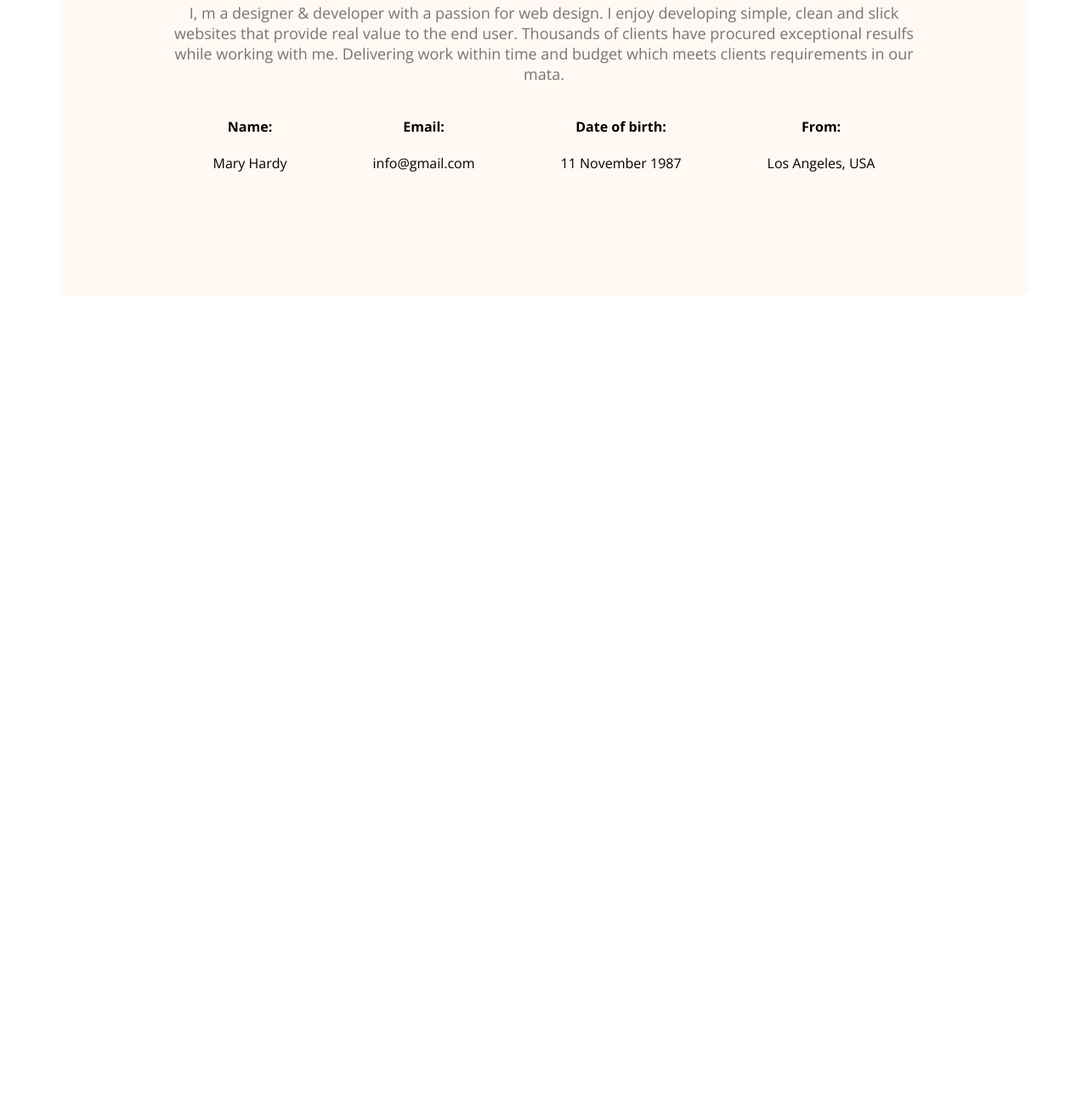
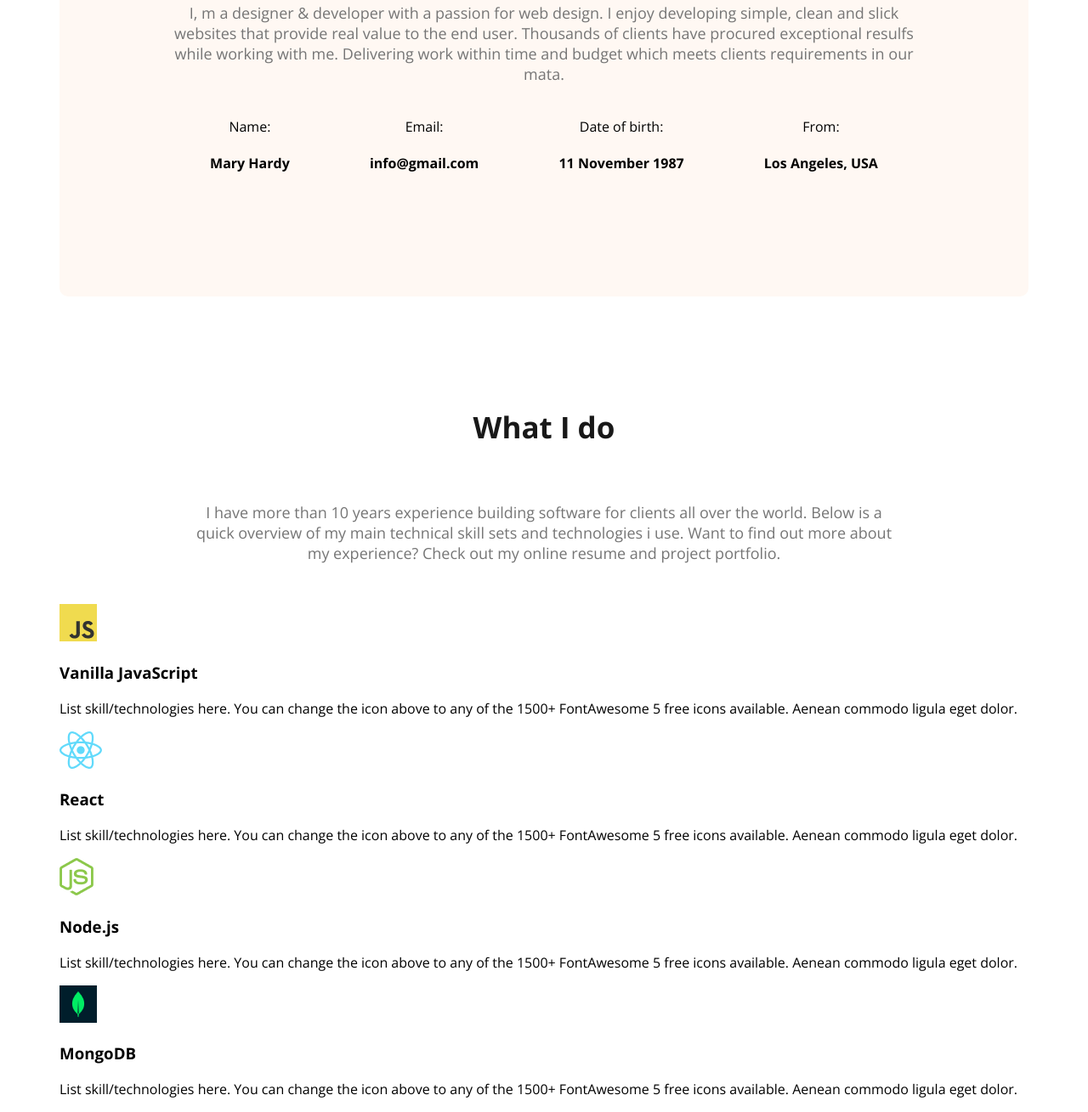
Before and after one commit to asif-kibria/web-developer-portfolio, a plain HTML site: page index.html in a window 1280 px wide. Shown: the part 1142-2451 px from the top of the page at 85% size. Before the commit the page ends 1621 px from the top, so only its background shows below. Drawn offline with nearby package versions, Linux system fonts and the light colour scheme.

Commit message:
skill section add

```diff
--- a/index.html
+++ b/index.html
@@ -72,6 +72,38 @@
             </div>
 
         </section>
+
+        <section>
+            <h3 class="section-title"> What I do</h3>
+            <p id="what-i-do-description" class="section-description">I have more than 10 years experience building software for clients all over the world. Below is a quick overview of my main technical skill sets and technologies i use. Want to find out more about my experience? Check out my online resume and project portfolio.</p>
+
+            <div class="skill-container">
+                <div class="skill">
+                    <img src="images/icons/js.png" alt="">
+                    <h3 class="skill-title">Vanilla JavaScript</h3>
+                    <p class="skill-description">List skill/technologies here. You can change the icon above to any of the 1500+ FontAwesome 5 free icons available. Aenean commodo ligula eget dolor.</p>
+                </div>
+                <div class="skill">
+                    <img src="images/icons/react.png" alt="">
+                    <h3 class="skill-title">React</h3>
+                    <p class="skill-description">List skill/technologies here. You can change the icon above to any of the 1500+ FontAwesome 5 free icons available. Aenean commodo ligula eget dolor.</p>
+                </div>
+                <div class="skill">
+                    <img src="images/icons/nodejs.png" alt="">
+                    <h3 class="skill-title">Node.js</h3>
+                    <p class="skill-description">List skill/technologies here. You can change the icon above to any of the 1500+ FontAwesome 5 free icons available. Aenean commodo ligula eget dolor.</p>
+                </div>
+                <div class="skill">
+                    <img src="images/icons/mongo.png" alt="">
+                    <h3 class="skill-title">MongoDB</h3>
+                    <p class="skill-description">List skill/technologies here. You can change the icon above to any of the 1500+ FontAwesome 5 free icons available. Aenean commodo ligula eget dolor.</p>
+                </div>
+
+
+            </div>
+
+
+        </section>
     </main>
     <footer>
 
--- a/styles/portfolio.css
+++ b/styles/portfolio.css
@@ -122,3 +122,13 @@ nav a {
 .about-info{
     text-align: center;
 }
+.info-title{
+    font-weight: normal;
+}
+
+.info-description{
+    font-weight: bold;
+}
+#what-i-do-description{
+    padding: 30px 150px;
+}
```
